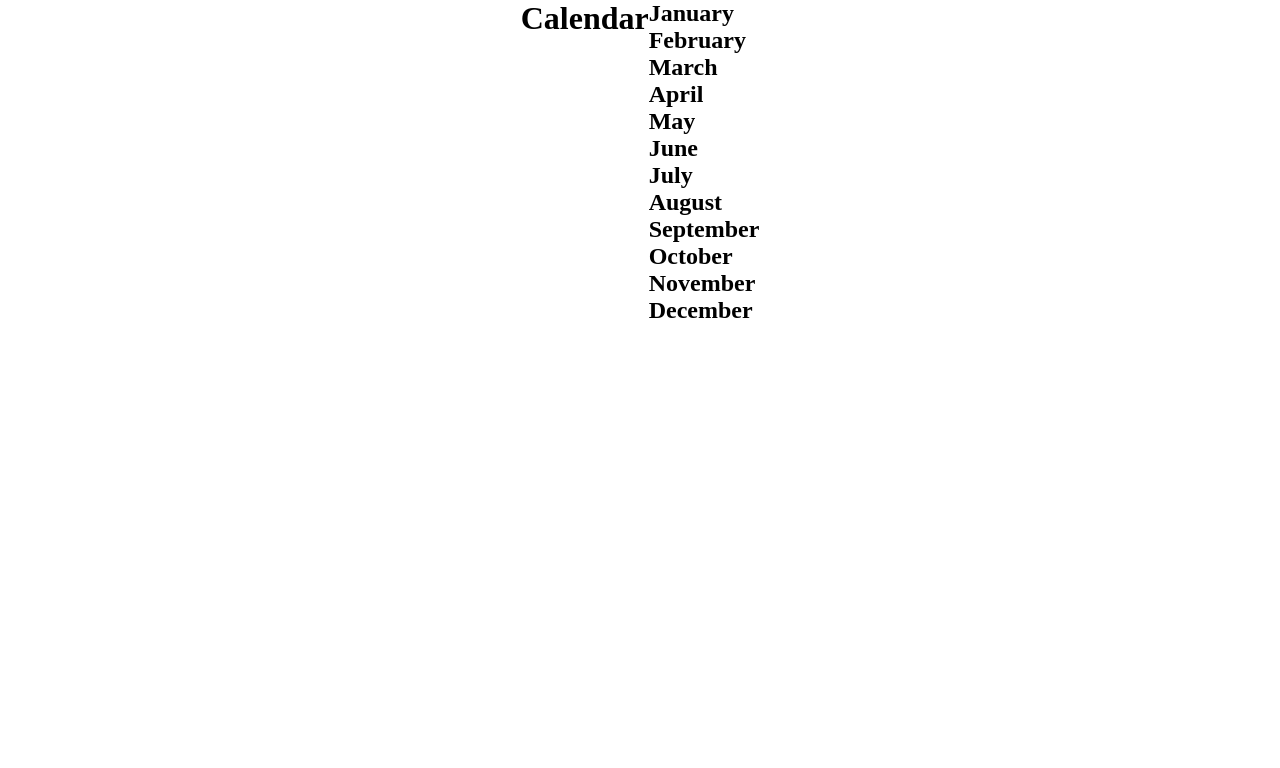
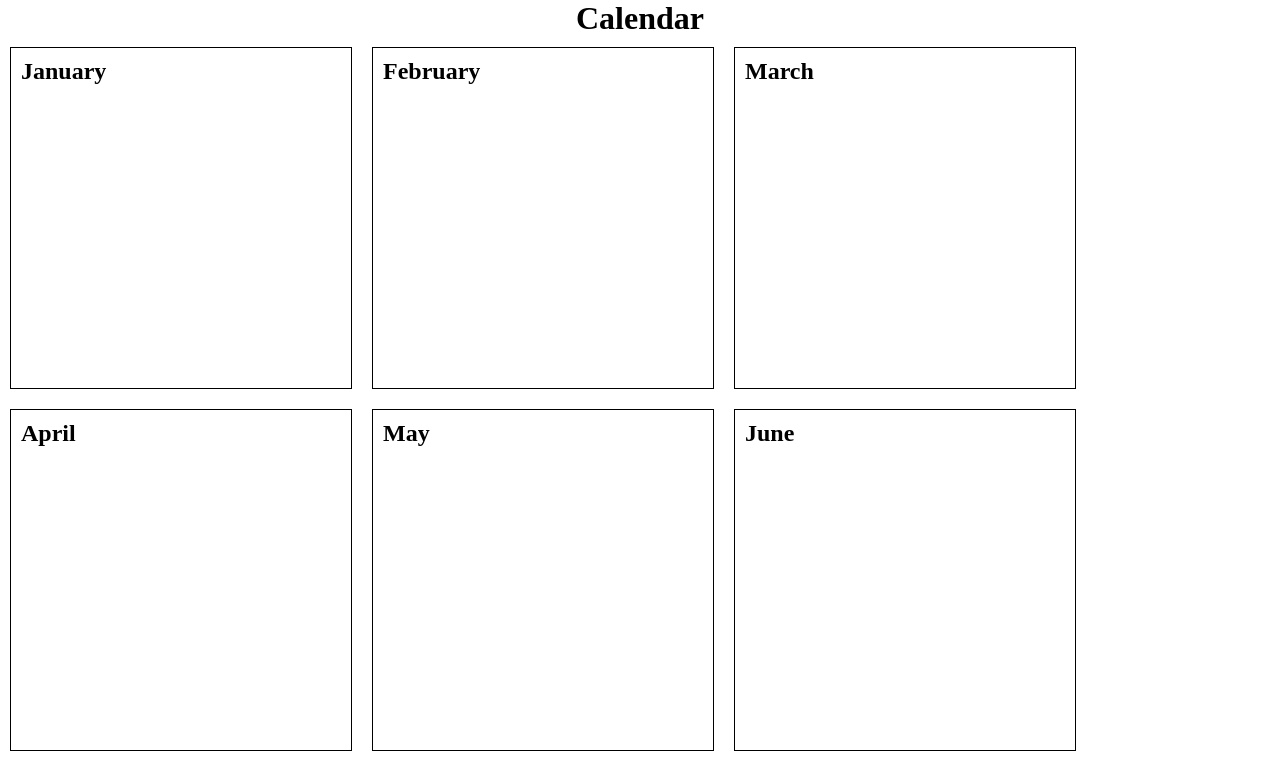
Before and after one commit to FoxPopuli/calendar, a plain HTML site: page index.html in a window 1280 px wide. Shown: the top 768 px of the page. Drawn offline with Linux system fonts and the light colour scheme.

Commit message:
Implimented more inheritence features. Need to refactor using classes

```diff
--- a/index.js
+++ b/index.js
@@ -7,19 +7,20 @@ function Year(year) {
     this.months = [];
 
     for (let monthIndex in monthNames) {
-        this.months.push(new Month(+monthIndex + 1))
+        this.months.push(new Month(+monthIndex + 1));
     }
 
+    // Generates the element to display (all months)
     this.genYearCalendar = function () {
         const mainElement = document.createElement('div');
-        console.log(mainElement);
-        document.body.appendChild(mainElement);
+        mainElement.classList.toggle('main');
 
         for (let month of this.months) {
             const monthHeading = document.createElement('h2');
             monthHeading.textContent = month.name;
 
             const monthElement = document.createElement('p');
+            monthElement.classList.toggle('month');
             monthElement.appendChild(monthHeading);
             mainElement.appendChild(monthElement);
 
@@ -68,7 +69,12 @@ function Month(index) {
     }
 }
 
+
 Month.prototype = new Year(2024);
+Month.prototype.monthName = function () {
+    return this.name;
+};
+
 
 function Day(name, index) {
     this.name = name;
@@ -83,6 +89,12 @@ function Day(name, index) {
 }
 
 
+Day.prototype = new Month(2);
+const testDay = new Day('Monday', 4);
+console.table(testDay);
+console.log(testDay.monthName());
+
+
 
 const testYear = new Year(2024);
 
@@ -92,8 +104,8 @@ const testYear = new Year(2024);
 
 
 
-console.log(testYear.isLeap());
-console.table(testYear.months);
+// console.log(testYear.isLeap());
+// console.table(testYear.months);
 
 const testMonth = new Month(3);
 console.log(testMonth.numDays);
--- a/style.css
+++ b/style.css
@@ -5,5 +5,22 @@
 
 body {
     display: flex;
-    justify-content: center;
+    flex-direction: column;
+    align-items: center;
+    /* background-color: green; */
 }
+
+.main {
+    display: flex;
+    flex-wrap: wrap;
+}
+
+.month {
+    display: flex;
+    padding: 10px;
+    margin: 10px;
+    border: 1px black solid;
+
+    height: 20rem;
+    width: 20rem;
+}
```
